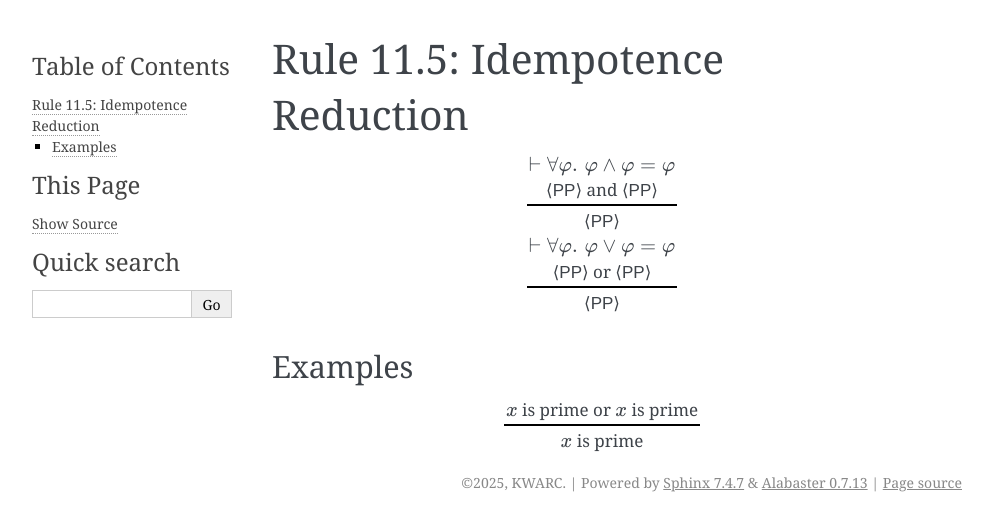
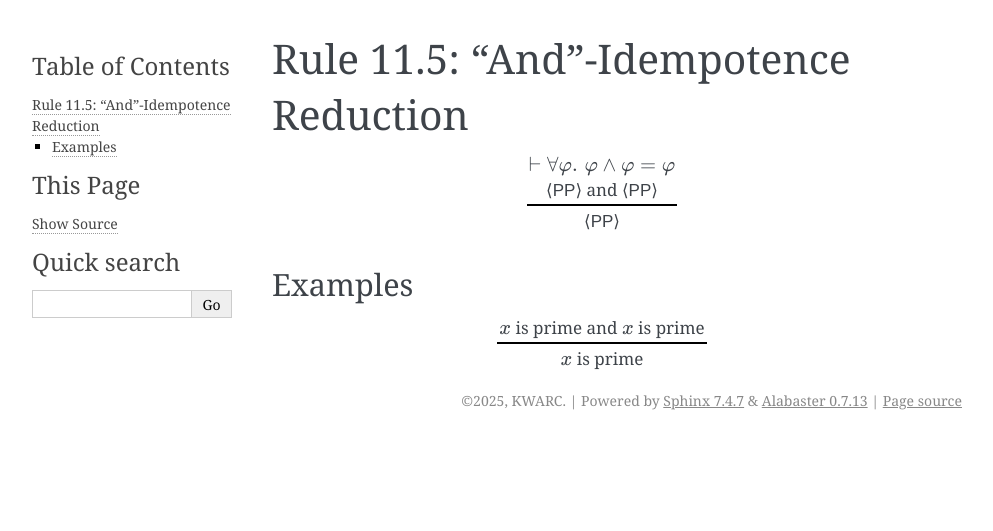
Before and after one commit to FlexiFormal/rewriting-rules, a Sphinx documentation site: the page built from source/rules/rule_11_05.md, in a window 1280 px wide. Shown: the top 531 px of the page, without its empty margins (148-1141 px from the left). Built offline with Sphinx 7.4.7, drawn with Linux system fonts in a browser that asks for light colours.

Commit message:
split rules

````diff
--- a/source/rules/rule_11_05.md
+++ b/source/rules/rule_11_05.md
@@ -1,5 +1,5 @@
-Rule 11.5: Idempotence Reduction
-================================
+Rule 11.5: "And"-Idempotence Reduction
+======================================
 
 
 ```{rewrite-rule}
@@ -10,20 +10,12 @@ $\vdash \forall \varphi.\, \varphi \wedge \varphi = \varphi$
 {ph}`PP`
 ```
 
-```{rewrite-rule}
-$\vdash \forall \varphi.\, \varphi \vee \varphi = \varphi$
-
-{ph}`PP` or {ph}`PP`
-
-{ph}`PP`
-```
-
 
 Examples
 --------
 
 ```{rewrite-rule}
-$x$ is prime or $x$ is prime
+$x$ is prime and $x$ is prime
 
 $x$ is prime
 ```
````
Also changed, not shown: source/11_logical_conversion.md (+1 -0 lines), source/rules/rule_11_06.md (added, +21 -0 lines).
